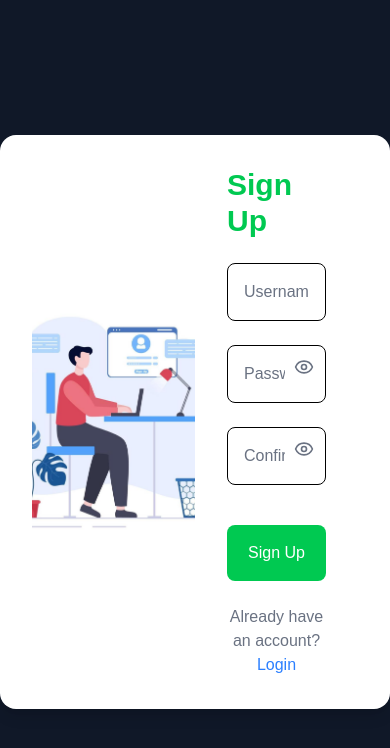
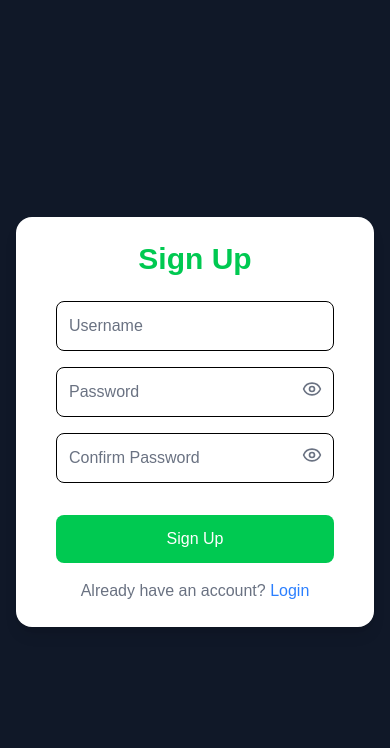
Before and after one commit to suriyasg/SpiritX_HashTagDev_01, a Next.js app: page /auth/signup in a window 390 px wide. Shown: the top 748 px of the page. Built offline with nearby package versions, Linux system fonts and the light colour scheme.

Commit message:
responsive

```diff
--- a/src/app/auth/signup/page.tsx
+++ b/src/app/auth/signup/page.tsx
@@ -4,7 +4,7 @@ import { useRouter } from "next/navigation";
 import { motion } from "framer-motion";
 import Image from "next/image";
 import { Eye, EyeOff } from "lucide-react";
-import signupImage from "../../../public/signup.jpg"; // your signup image
+import signupImage from "../../../public/signup.jpg";
 import { useAuthStore } from "@/src/store/useAuthStore";
 
 export default function Signup() {
@@ -14,7 +14,7 @@ export default function Signup() {
   const [password, setPassword] = useState<string>("");
   const [confirmPassword, setConfirmPassword] = useState<string>("");
   const [showPassword, setShowPassword] = useState(false);
-  const [showConfirmPassword, setShowConfirmPassword] = useState(false); // Toggle for confirm password
+  const [showConfirmPassword, setShowConfirmPassword] = useState(false);
   const [errors, setErrors] = useState({
     username: "",
     password: "",
@@ -26,42 +26,29 @@ export default function Signup() {
       router.push("/home");
     }
   });
-  const validateUsername = (value: string): string => {
-    if (value.length < 8) {
-      return "Username must be at least 8 characters long";
-    }
-    return "";
+
+  const validateUsername = (value: string): string =>
+    value.length < 8 ? "Username must be at least 8 characters long" : "";
+
+  const validatePassword = (value: string): string => {
+    const regex = /^(?=.*[a-z])(?=.*[A-Z])(?=.*[^a-zA-Z0-9]).{8,}$/;
+    return !regex.test(value)
+      ? "Password must contain one uppercase, one lowercase, and one special character"
+      : "";
   };
 
-  const validatePassword = (value: string): string => {
-    const regex = /^(?=.*[a-z])(?=.*[A-Z])(?=.*[^a-zA0-9]).{8,}$/;
-    if (!regex.test(value)) {
-      return "Password must contain one uppercase, one lowercase, and one special character";
-    }
-    return "";
-  };
-
-  const validateConfirmPassword = (value: string): string => {
-    if (value !== password) {
-      return "Passwords do not match";
-    }
-    return "";
-  };
+  const validateConfirmPassword = (value: string): string =>
+    value !== password ? "Passwords do not match" : "";
 
   const handleSignup = () => {
     const usernameError = validateUsername(username);
     const passwordError = validatePassword(password);
     const confirmPasswordError = validateConfirmPassword(confirmPassword);
 
-    setErrors({
-      username: usernameError,
-      password: passwordError,
-      confirmPassword: confirmPasswordError,
-    });
+    setErrors({ username: usernameError, password: passwordError, confirmPassword: confirmPasswordError });
 
-    if (usernameError || passwordError || confirmPasswordError) {
-      return;
-    }
+    if (usernameError || passwordError || confirmPasswordError) return;
+
     try {
       signup(username, password);
     } catch (error) {
@@ -70,33 +57,27 @@ export default function Signup() {
   };
 
   return (
-    <div className="flex items-center justify-center min-h-screen bg-gray-900">
-      <div className="flex w-[800px] bg-white shadow-lg rounded-2xl overflow-hidden p-8">
-        {/* Left side for the image */}
+    <div className="flex items-center justify-center min-h-screen bg-gray-900 px-4">
+      <div className="flex flex-col md:flex-row w-full md:w-[800px] bg-white shadow-lg rounded-2xl overflow-hidden p-6 md:p-8">
+        {/* Left side image - Hidden on small screens */}
         <motion.div
-          className="w-1/2 flex justify-center items-center"
+          className="hidden md:flex w-1/2 justify-center items-center"
           initial={{ opacity: 0, x: -50 }}
           animate={{ opacity: 1, x: 0 }}
           transition={{ duration: 0.5 }}
         >
-          <Image
-            src={signupImage}
-            alt="Signup"
-            className="w-60 h-60 object-cover"
-          />{" "}
-          {/* Adjust image size */}
+          <Image src={signupImage} alt="Signup" className="w-60 h-60 object-cover" />
         </motion.div>
 
-        {/* Right side for the input fields */}
+        {/* Right side - Form */}
         <motion.div
-          className="w-1/2 flex flex-col justify-center px-8"
+          className="w-full md:w-1/2 flex flex-col justify-center px-4 md:px-8"
           initial={{ opacity: 0, x: 50 }}
           animate={{ opacity: 1, x: 0 }}
           transition={{ duration: 0.5 }}
         >
-          {/* Sign Up heading */}
           <motion.div
-            className="text-green-500 text-3xl font-semibold mb-6"
+            className="text-green-500 text-3xl font-semibold mb-6 text-center md:text-left"
             initial={{ opacity: 0, y: -20 }}
             animate={{ opacity: 1, y: 0 }}
             transition={{ duration: 0.5 }}
@@ -104,96 +85,62 @@ export default function Signup() {
             Sign Up
           </motion.div>
 
-          {/* Username input */}
+          {/* Username */}
           <input
             type="text"
             placeholder="Username"
-            className="w-full p-4 border rounded-lg mb-6 text-black placeholder-gray-500 focus:outline-none focus:ring-2 focus:ring-green-500 transition-all duration-300"
+            className="w-full p-3 border rounded-lg mb-4 text-black placeholder-gray-500 focus:outline-none focus:ring-2 focus:ring-green-500 transition-all duration-300"
             value={username}
             onChange={async (e) => {
               setUsername(e.target.value);
               if (e.target.value.length >= 8) {
-                // Check if username is at least 8 characters long
-
                 const response = await nameCheck(e.target.value);
-                if (response) {
-                  // If username exists, show error
-                  setErrors((prev) => ({
-                    ...prev,
-                    username: "Username already exists",
-                  }));
-                }
+                setErrors((prev) => ({ ...prev, username: response ? "Username already exists" : validateUsername(e.target.value) }));
               }
-              setErrors((prev) => ({
-                ...prev,
-                username: validateUsername(e.target.value),
-              }));
             }}
           />
-          {errors.username && (
-            <p className="text-red-500 text-sm mb-2">{errors.username}</p>
-          )}
+          {errors.username && <p className="text-red-500 text-sm mb-2">{errors.username}</p>}
 
-          {/* Password input */}
-          <div className="relative w-full mb-6">
+          {/* Password */}
+          <div className="relative w-full mb-4">
             <input
               type={showPassword ? "text" : "password"}
               placeholder="Password"
-              className="w-full p-4 border rounded-lg text-black placeholder-gray-500 focus:outline-none focus:ring-2 focus:ring-green-500 transition-all duration-300 pr-10"
+              className="w-full p-3 border rounded-lg text-black placeholder-gray-500 focus:outline-none focus:ring-2 focus:ring-green-500 transition-all duration-300 pr-10"
               value={password}
               onChange={(e) => {
                 setPassword(e.target.value);
-                setErrors((prev) => ({
-                  ...prev,
-                  password: validatePassword(e.target.value),
-                }));
+                setErrors((prev) => ({ ...prev, password: validatePassword(e.target.value) }));
               }}
             />
-            <button
-              className="absolute right-3 top-3 text-gray-500"
-              onClick={() => setShowPassword(!showPassword)}
-            >
+            <button className="absolute right-3 top-3 text-gray-500" onClick={() => setShowPassword(!showPassword)}>
               {showPassword ? <EyeOff size={20} /> : <Eye size={20} />}
             </button>
           </div>
-          {errors.password && (
-            <p className="text-red-500 text-sm mb-2">{errors.password}</p>
-          )}
+          {errors.password && <p className="text-red-500 text-sm mb-2">{errors.password}</p>}
 
-          {/* Confirm Password input */}
-          <div className="relative w-full mb-6">
+          {/* Confirm Password */}
+          <div className="relative w-full mb-4">
             <input
               type={showConfirmPassword ? "text" : "password"}
               placeholder="Confirm Password"
-              className="w-full p-4 border rounded-lg text-black placeholder-gray-500 focus:outline-none focus:ring-2 focus:ring-green-500 transition-all duration-300 pr-10"
+              className="w-full p-3 border rounded-lg text-black placeholder-gray-500 focus:outline-none focus:ring-2 focus:ring-green-500 transition-all duration-300 pr-10"
               value={confirmPassword}
               onChange={(e) => {
                 setConfirmPassword(e.target.value);
-                setErrors((prev) => ({
-                  ...prev,
-                  confirmPassword: validateConfirmPassword(e.target.value),
-                }));
+                setErrors((prev) => ({ ...prev, confirmPassword: validateConfirmPassword(e.target.value) }));
               }}
             />
-            <button
-              className="absolute right-3 top-3 text-gray-500"
-              onClick={() => setShowConfirmPassword(!showConfirmPassword)}
-            >
+            <button className="absolute right-3 top-3 text-gray-500" onClick={() => setShowConfirmPassword(!showConfirmPassword)}>
               {showConfirmPassword ? <EyeOff size={20} /> : <Eye size={20} />}
             </button>
           </div>
-          {errors.confirmPassword && (
-            <p className="text-red-500 text-sm mb-2">
-              {errors.confirmPassword}
-            </p>
-          )}
+          {errors.confirmPassword && <p className="text-red-500 text-sm mb-2">{errors.confirmPassword}</p>}
 
-          {/* Sign Up button */}
+          {/* Sign Up Button */}
           <button
-            className={`w-full text-white py-4 rounded-lg transition-transform transform hover:scale-105 mt-4 ${
-              isSigningUp
-                ? "bg-gray-500 cursor-not-allowed"
-                : "bg-green-500 hover:bg-green-600"
+            className={`w-full text-white py-3 rounded-lg transition-transform transform hover:scale-105 mt-4 ${
+              isSigningUp ? "bg-gray-500 cursor-not-allowed" : "bg-green-500 hover:bg-green-600"
             }`}
             onClick={handleSignup}
             disabled={isSigningUp}
@@ -202,12 +149,9 @@ export default function Signup() {
           </button>
 
           {/* Login link */}
-          <p className="text-center mt-6 text-gray-500">
+          <p className="text-center mt-4 text-gray-500">
             Already have an account?{" "}
-            <span
-              className="text-blue-500 cursor-pointer hover:underline"
-              onClick={() => router.push("/auth/login")}
-            >
+            <span className="text-blue-500 cursor-pointer hover:underline" onClick={() => router.push("/auth/login")}>
               Login
             </span>
           </p>
```
Also changed, not shown: src/app/auth/login/page.tsx (+15 -19 lines).
